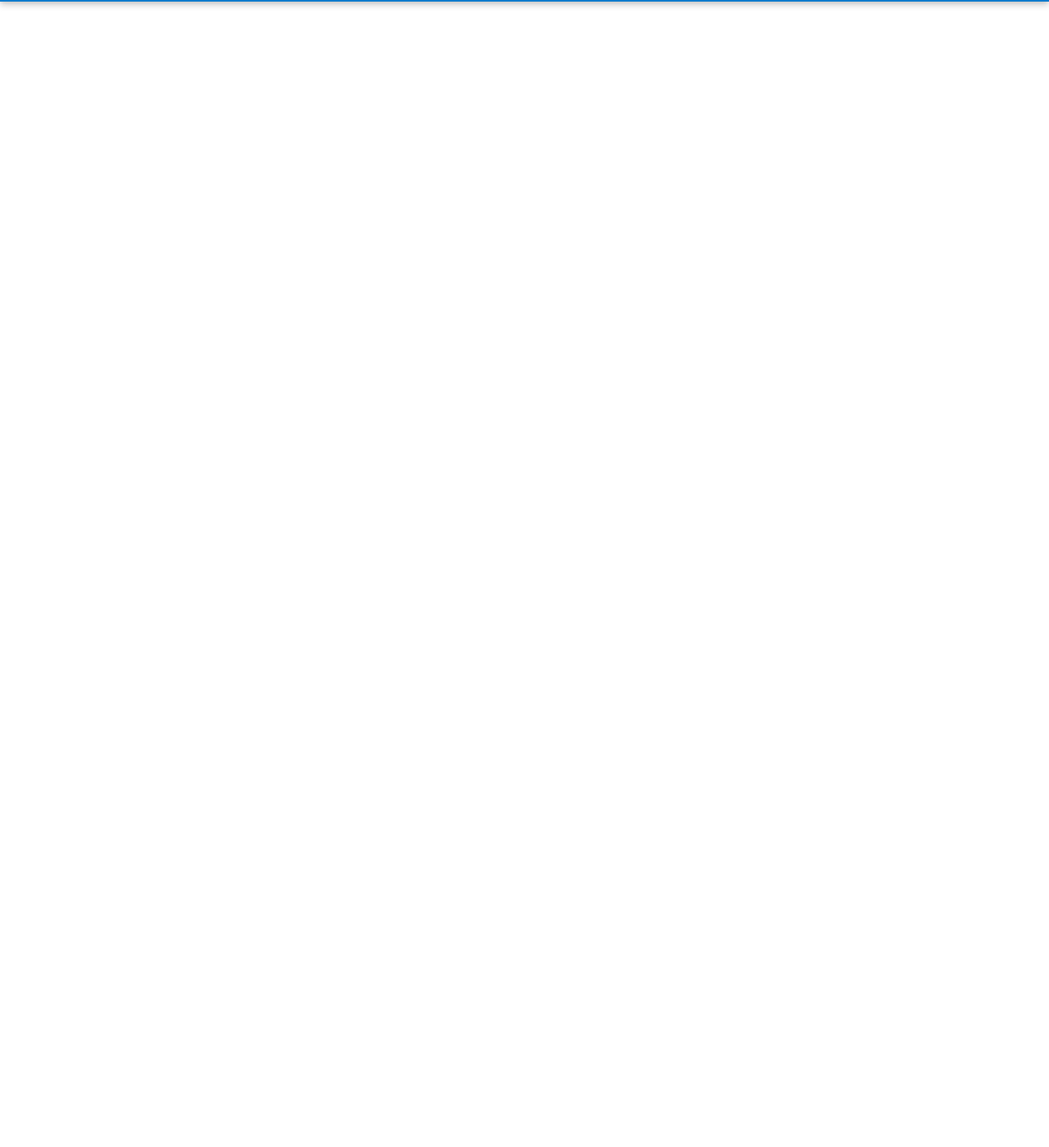
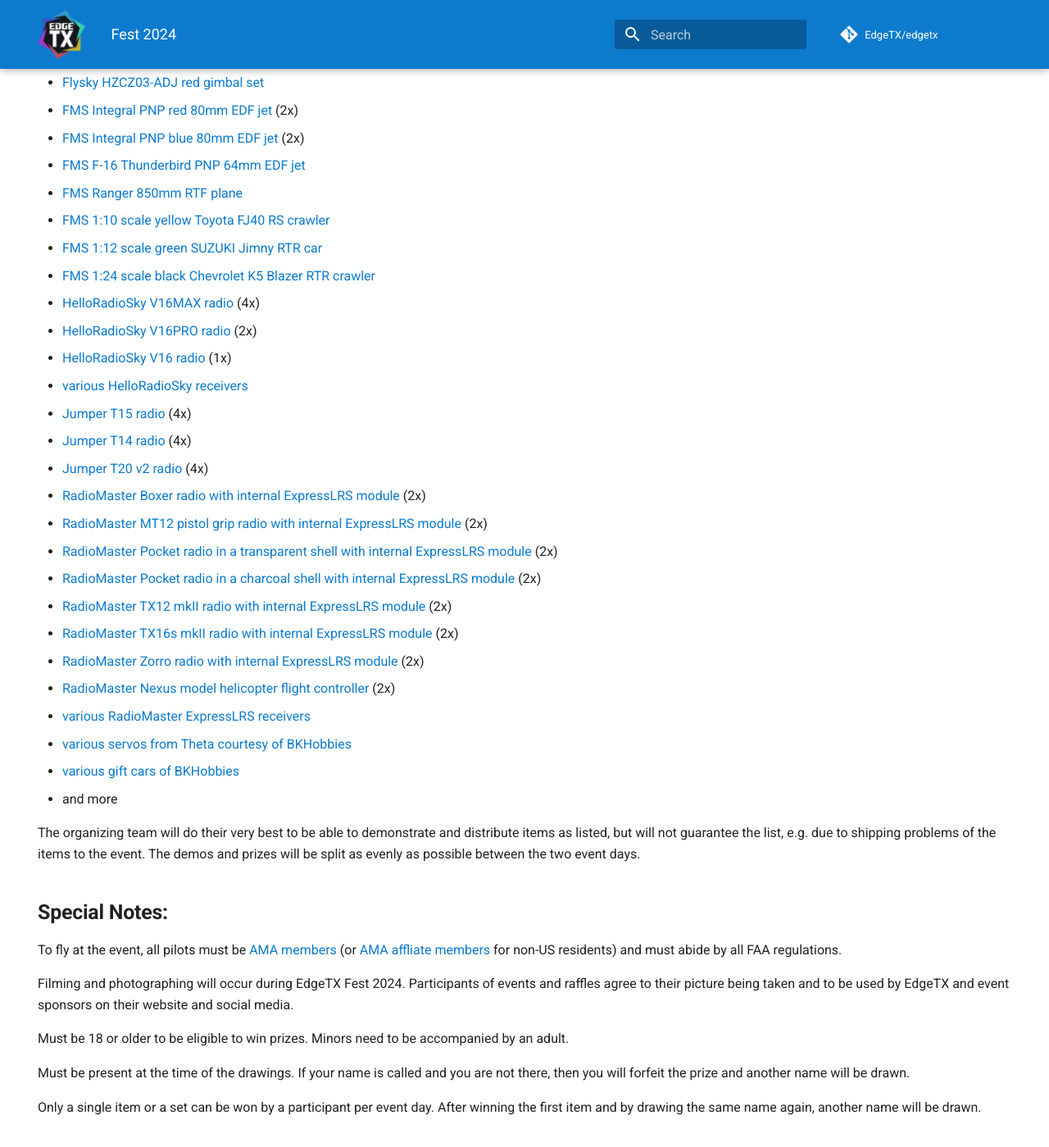
Before and after one commit to EdgeTX/edgetx.github.io, an MkDocs documentation site: the page built from docs/fest2024.md, in a window 1280 px wide and 1400 px high, scrolled down 2087 px. Shown: the whole window at 82% size. Built offline with MkDocs 1.6.1 and Material for MkDocs 9.7.7, drawn with Linux system fonts in a browser that asks for light colours; comment, search, counter and statistics services are not loaded; some of the changed text lies outside the part shown.

Commit message:
EdgeTX Fest 2024 (#106)
* Updated EdgeTX Fest 2024 page

```diff
--- a/docs/fest2024.md
+++ b/docs/fest2024.md
@@ -26,24 +26,78 @@
 Entrance is free.
 
 ## **Activities:**
+Tentative time-schedule:
 
+**Saturday, October 26th**
+ - noon to 12:45 PM Student-Trainer flying
+ - 1 PM to 2 PM BKHobbies show-fly
+ - 2 PM to 3 PM FPV R/C car driving
+ - 3 PM to 3:45 PM Student-Trainer flying with local AMA pilot
+ - 4 PM to 4:45 PM Tinywhoop agility course competition
+ - 5 PM to 5:45 PM BKHobbies show-fly
+ - 6 PM to 7 PM Raffles of the day
+ - 7:30 PM to 8:30 PM night flying
 
-- To be published
+**Sunday, October 27th**
+ - 11:15 AM to noon Student-Trainer flying
+ - noon to 1 PM BKHobbies show-fly
+ - 1 PM to 1:30 PM FPV R/C car driving
+ - 2 PM to 2:45 PM Student-Trainer flying
+ - 3 PM to max 3:45 PM Tinywhoop agility course competition
+ - 4 PM to 5 PM Raffles of the day and the whole event
 
-## **Prizes**
+## **Demonstrations and Prizes***
 
-***Drawing Prizes****
+<p></p>
+<p align="center">
+<a><img src="/assets/ETXF24_items.jpg?raw=true" align="center" width="497"></a>
+</P>
 
-- To be published
+- [BetaFPV Meteor 75 pro ELRS tinywhoop quad](https://betafpv.com/collections/meteor-series/products/meteor75-pro-brushless-whoop-quadcopter) (2x)
+- [BetaFPV LiteRadio 3 Pro radio transmitter](https://betafpv.com/collections/tx/products/literadio-3-pro-radio-transmitter) (2x)
+- [Flysky EL18 radio](https://www.flysky-cn.com/el18description) (2x)
+- [Flysky FRM303 RF-module](https://www.flysky-cn.com/frm303description)
+- [Flysky HZCZ03-ADJ red gimbal set](https://www.flysky-cn.com/paladin-evdescription-1)
+- [FMS Integral PNP red 80mm EDF jet](https://www.fmshobby.com/products/fms-edf-jet-80mm-integral-pnp?_pos=2&_sid=2b56fdd5d&_ss=r&variant=47570965594390) (2x)
+- [FMS Integral PNP blue 80mm EDF jet](https://www.fmshobby.com/products/fms-edf-jet-80mm-integral-pnp?_pos=2&_sid=311924672&_ss=r&variant=47570965627158) (2x)
+- [FMS F-16 Thunderbird PNP 64mm EDF jet](https://www.fmshobby.com/products/fms-edf-jet-64mm-f-16-flighting-falcon-pnp)
+- [FMS Ranger 850mm RTF plane](https://www.fmshobby.com/products/fms-850mm-33-4-ranger-pnp?_pos=1&_sid=976fb7617&_ss=r&variant=40245674967125)
+- [FMS 1:10 scale yellow Toyota FJ40 RS crawler](https://www.fmshobby.com/products/fms-1-10-toyota-land-cruiser-fj40-rs?_pos=1&_sid=edff33e4c&_ss=r&variant=45674585260310)
+- [FMS 1:12 scale green SUZUKI Jimny RTR car](https://www.fmshobby.com/products/fms-suzuki-1-12-jimny)
+- [FMS 1:24 scale black Chevrolet K5 Blazer RTR crawler](https://www.fmshobby.com/products/fms-1-24-fcx24-chevrolet-k5-blazer-rtr?_pos=1&_sid=95d174f30&_ss=r&variant=44710752616726)
+- [HelloRadioSky V16MAX radio](https://www.helloradiorc.com/V16MAX.html) (4x)
+- [HelloRadioSky V16PRO radio](https://www.helloradiorc.com/sys-pd/61.html) (2x)
+- [HelloRadioSky V16 radio](https://www.helloradiorc.com/V16PRO.html) (1x)
+- [various HelloRadioSky receivers](https://www.helloradiorc.com/products/)
+- [Jumper T15 radio](https://www.jumper-rc.com/transmitters/t15/) (4x)
+- [Jumper T14 radio](https://www.jumper-rc.com/transmitters/t14/) (4x)
+- [Jumper T20 v2 radio](https://www.jumper-rc.com/transmitters/t20-2/) (4x)
+- [RadioMaster Boxer radio with internal ExpressLRS module](https://www.radiomasterrc.com/products/boxer-radio-controller-m2) (2x)
+- [RadioMaster MT12 pistol grip radio with internal ExpressLRS module](https://www.radiomasterrc.com/products/mt12-surface-radio-controller) (2x)
+- [RadioMaster Pocket radio in a transparent shell with internal ExpressLRS module](https://www.radiomasterrc.com/products/pocket-radio-controller-m2?variant=47236836458727) (2x)
+- [RadioMaster Pocket radio in a charcoal shell with internal ExpressLRS module](https://www.radiomasterrc.com/products/pocket-radio-controller-m2?variant=47236836327655) (2x)
+- [RadioMaster TX12 mkII radio with internal ExpressLRS module](https://www.radiomasterrc.com/products/tx12-mark-ii-radio-controller) (2x)
+- [RadioMaster TX16s mkII radio with internal ExpressLRS module](https://www.radiomasterrc.com/products/tx16s-mark-ii-radio-controller) (2x)
+- [RadioMaster Zorro radio with internal ExpressLRS module](https://www.radiomasterrc.com/products/zorro-radio-controller?variant=42171729674471) (2x)
+- [RadioMaster Nexus model helicopter flight controller](https://www.radiomasterrc.com/products/nexus-helicopter-flight-controller) (2x)
+- [various RadioMaster ExpressLRS receivers](https://www.radiomasterrc.com/collections/receivers)
+- [various servos from Theta courtesy of BKHobbies](https://www.bkhobbies.com/collections/theta-servos)
+- [various gift cars of BKHobbies](https://www.bkhobbies.com/products/bk-hobbies-gift-card)
+- and more
 
+The organizing team will do their very best to be able to demonstrate and distribute items as listed, but will not guarantee the list, e.g. due to shipping problems of the items to the event. The demos and prizes will be split as evenly as possible between the two event days.
 
 ## **Special Notes:**
 
 To fly at the event, all pilots must be [AMA members](https://www.modelaircraft.org/membership/enroll) (or [AMA affliate members](https://www.modelaircraft.org/content/affiliate-enrollment) for non-US residents) and must abide by all FAA regulations.
 
-Must be 18 or older to be eligible to win prizes.
+Filming and photographing will occur during EdgeTX Fest 2024. Participants of events and raffles agree to their picture being taken and to be used by EdgeTX and event sponsors on their website and social media.
+
+Must be 18 or older to be eligible to win prizes. Minors need to be accompanied by an adult.
 
 Must be present at the time of the drawings. If your name is called and you are not there, then you will forfeit the prize and another name will be drawn.
+
+Only a single item or a set can be won by a participant per event day. After winning the first item and by drawing the same name again, another name will be drawn.
 
 
 ## **Special thanks to our event sponsors for their donations and helping to make this event possible:**
```
Also changed, not shown: docs/assets/ETXF24_items.jpg (added).
